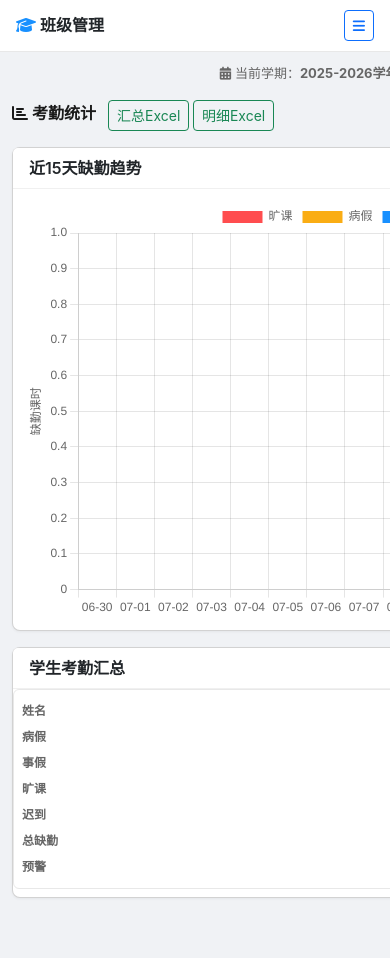
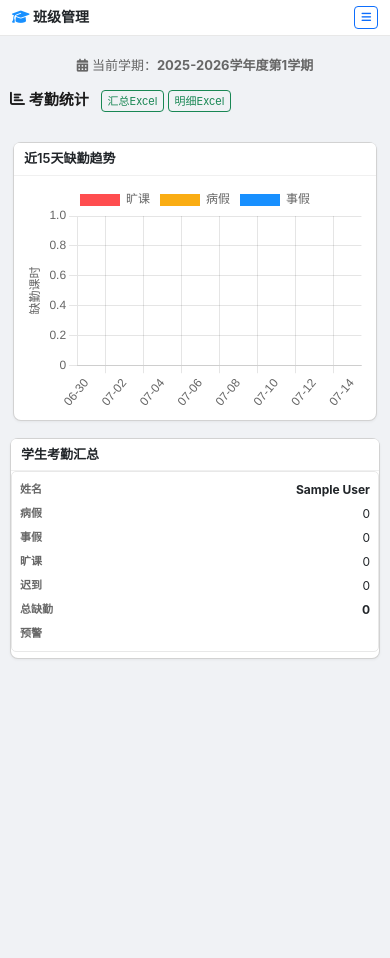
Before and after one commit to Jwzhonga/class-manager, a Flask app: page /attendance/stats in a window 390 px wide; the page is wider, and only the part inside the window is pictured. Run offline with Flask 3, Linux system fonts and the light colour scheme; the visitor is signed in with stand-in values (Sample User, id 1); data comes from the database, SQL or seed files in the repository; data that the repository does not hold is empty; some libraries are stand-ins or nearby versions.

Commit message:
fix: 移动端全面紧凑布局，消除横向滚动
- 移除 table-responsive min-width:650px 强制横向滚动
- 表格卡片模式(table-card-mode)从480px提升到767px，所有手机生效
- 全面压缩移动端间距：卡片padding减半、行列gap缩小、字号调小
- 按钮/form/模态框/alert/徽章全部紧凑化
- 考勤登记表增加data-label+table-card-mode支持
- 仪表盘圆环从64px缩至44px
- 顶部栏高度从52px缩至48px

```diff
--- a/templates/base.html
+++ b/templates/base.html
@@ -184,77 +184,131 @@
             padding: 0 20px 20px 20px;
         }
 
-        /* ── 移动端适配 ── */
+        /* ── 移动端适配（全面紧凑布局，无横向滚动） ── */
         @media (max-width: 767px) {
             body { overflow-x: hidden; }
-            .main-content-header { padding: 12px 12px 0 12px; }
-            .main-content-body { padding: 0 12px 12px 12px; }
-            .page-title { font-size: 16px; padding: 8px 0 4px; }
-            .stat-card { padding: 12px; }
-            .stat-card .number { font-size: 22px; }
 
-            /* 表格自动横向滚动 */
-            .table-responsive {
-                border: 0;
-                margin-bottom: 0;
-                -webkit-overflow-scrolling: touch;
-            }
-            .table-responsive table { min-width: 650px; }
-            .table th, .table td { font-size: 12px; padding: 4px !important; white-space: nowrap; }
+            /* 全局紧凑间距 */
+            .main-content-header { padding: 8px 10px 0 10px; }
+            .main-content-body { padding: 0 10px 10px 10px; }
+            .page-title { font-size: 15px; padding: 6px 0 3px; margin-bottom: 8px !important; }
 
-            /* 隐藏低频列以适配小屏 — 用 data-hide-mobile 标记 */
+            /* 卡片全面压缩 */
+            .card { margin-bottom: 8px; }
+            .card-body { padding: 8px 10px; }
+            .card-header { padding: 6px 10px; font-size: 13px; }
+            .card-header .btn-sm { font-size: 11px; padding: 2px 6px; }
+            .card-footer { padding: 4px 10px; font-size: 11px; }
+
+            /* 统计卡片紧凑 */
+            .stat-card { padding: 8px; margin-bottom: 6px; }
+            .stat-card .number { font-size: 18px; }
+            .stat-card .label { font-size: 11px; }
+            .row.g-2 { gap: 4px !important; margin: 0; }
+            .row.g-2 > [class*="col-"] { padding: 2px; }
+            .row.g-3 { gap: 6px !important; margin: 0; }
+            .row.g-3 > [class*="col-"] { padding: 3px; }
+            .mb-3 { margin-bottom: 6px !important; }
+            .mb-4 { margin-bottom: 8px !important; }
+            .gap-2 { gap: 4px !important; }
+            .gap-3 { gap: 6px !important; }
+            .p-2 { padding: 6px !important; }
+            .p-3 { padding: 8px !important; }
+            .py-4 { padding-top: 8px !important; padding-bottom: 8px !important; }
+            .px-3 { padding-left: 8px !important; padding-right: 8px !important; }
+
+            /* 无横向滚动：所有表格改为卡片模式 */
+            .table-responsive { border: 0; margin-bottom: 0; overflow: visible; }
+            .table-responsive table { min-width: 0; }
+            .table th, .table td { font-size: 11px; padding: 3px !important; }
+
+            /* 隐藏低频列 */
             .hide-mobile { display: none !important; }
 
-            /* 卡片在移动端更紧凑 */
-            .card-body { padding: 12px; }
+            /* 考勤侧栏堆叠 */
+            .attendance-sidebar { margin-top: 8px; }
 
-            /* 考勤侧栏堆叠 */
-            .attendance-sidebar { margin-top: 12px; }
+            /* 按钮组紧凑 */
+            .btn-group-responsive { display: flex; flex-wrap: wrap; gap: 3px; }
+            .btn-group-responsive .btn { flex: 1 1 auto; min-width: 0; font-size: 11px; padding: 2px 6px; }
+            .btn { font-size: 12px; padding: 3px 8px; }
+            .btn-sm { font-size: 11px; padding: 2px 6px; }
 
-            /* 按钮组在移动端换行 */
-            .btn-group-responsive {
-                display: flex;
-                flex-wrap: wrap;
-                gap: 4px;
-            }
-            .btn-group-responsive .btn { flex: 1 1 auto; min-width: 0; }
+            /* 顶部间距 + 清除侧边栏占位 */
+            .main-content-wrap { padding-top: 48px; margin-left: 0 !important; }
 
-            /* 移动端顶部间距 + 清除桌面侧边栏占位 */
-            .main-content-wrap { padding-top: 52px; margin-left: 0 !important; }
+            /* form 元素紧凑 */
+            .form-control, .form-select { font-size: 12px !important; padding: 2px 6px !important; }
+            .form-control-sm { font-size: 11px !important; padding: 1px 4px !important; }
+            .input-group { flex-wrap: nowrap; }
+            .input-group > .form-control { min-width: 0; }
 
-            /* 统计卡片移动端 2 列布局 */
-            .row.g-3 .col-6 .stat-card { padding: 10px; }
+            /* 模态框紧凑 */
+            .modal-header { padding: 8px 12px; }
+            .modal-body { padding: 8px 12px; }
+            .modal-footer { padding: 6px 12px; }
+            .modal-title { font-size: 14px; }
+            .modal-sm { max-width: 94% !important; margin: 20px auto; }
+
+            /* alert 紧凑 */
+            .alert { padding: 6px 10px; font-size: 12px; margin-bottom: 4px; }
+            .alert .btn-close { font-size: 10px; padding: 4px; }
+
+            /* 徽章紧凑 */
+            .badge { font-size: 10px; padding: 2px 5px; }
+
+            /* 仪表盘圆环缩小 */
+            .rounded-circle[style*="64px"] { width: 44px !important; height: 44px !important; }
+            .rounded-circle .fs-4 { font-size: 14px !important; }
+
+            /* 移动端顶部栏更矮 */
+            #mobileHeader { padding: 6px 12px !important; }
+            #mobileHeader h5 { font-size: 14px !important; }
+            #mobileHeader .btn-sm { font-size: 11px; padding: 2px 6px; }
         }
 
-        /* ── 移动端表格卡片模式（特小屏 480px 以下） ── */
-        @media (max-width: 480px) {
+        /* ── 移动端表格卡片模式（≤767px 所有手机生效） ── */
+        @media (max-width: 767px) {
             .table-card-mode thead { display: none; }
             .table-card-mode tbody tr {
                 display: block;
-                margin-bottom: 8px;
+                margin-bottom: 6px;
                 border: 1px solid #e8e8e8;
-                border-radius: 6px;
-                padding: 8px;
+                border-radius: 5px;
+                padding: 6px 8px;
                 background: #fff;
             }
             .table-card-mode tbody td {
                 display: flex;
                 justify-content: space-between;
-                padding: 4px 0 !important;
+                padding: 3px 0 !important;
                 border: none;
                 white-space: normal;
                 font-size: 12px;
+                min-height: auto;
             }
             .table-card-mode tbody td::before {
                 content: attr(data-label);
                 font-weight: 600;
                 color: #666;
-                margin-right: 8px;
+                margin-right: 6px;
                 flex-shrink: 0;
+                font-size: 11px;
             }
             .table-card-mode tbody td[data-label="操作"] {
                 justify-content: flex-start;
                 gap: 4px;
+            }
+            .table-card-mode tbody td[data-label="操作"] .btn {
+                font-size: 10px;
+                padding: 1px 4px;
+            }
+            .table-card-mode tbody td[data-label="操作"] .btn i { font-size: 10px; }
+            /* 卡片模式下的下拉框和内联编辑缩小 */
+            .table-card-mode select, .table-card-mode input {
+                font-size: 11px !important;
+                padding: 1px 4px !important;
+                max-width: 140px;
             }
         }
 
```
Also changed, not shown: templates/attendance.html (+7 -7 lines).
